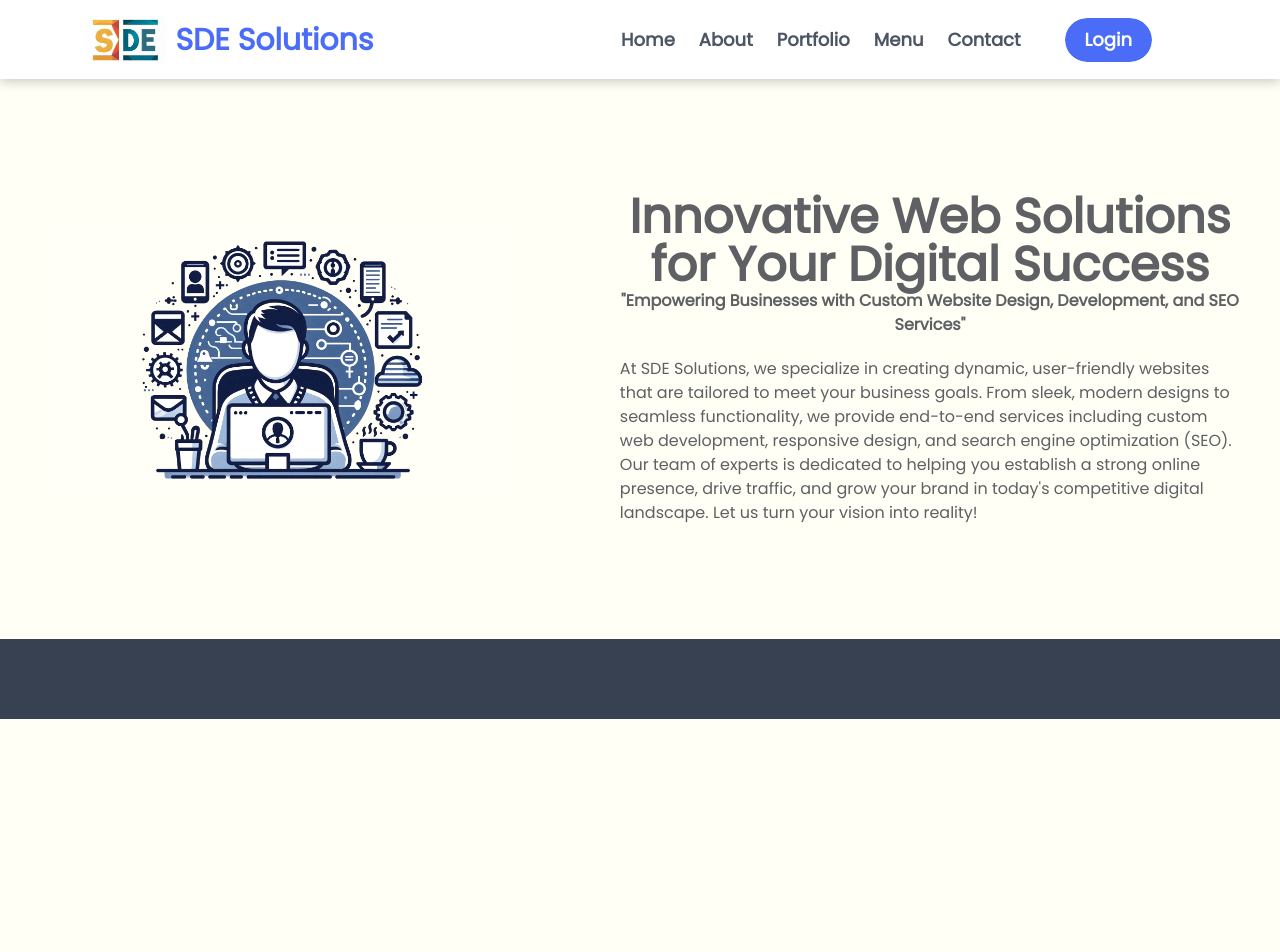
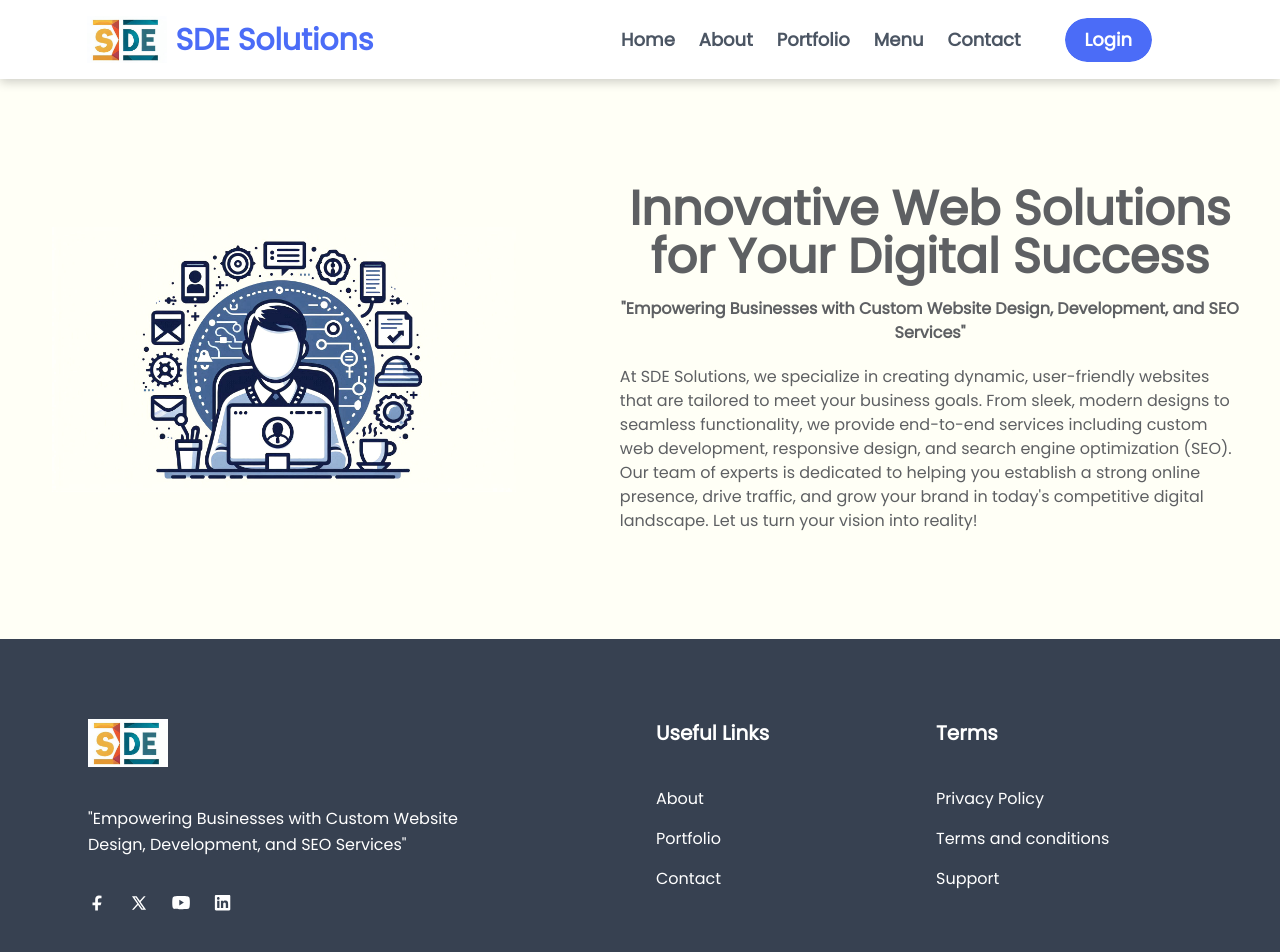
Before and after one commit to mridul82/sde_website_nextjs, a Next.js app: page / in a window 1280 px wide. Shown: the top 952 px of the page. Before the commit the page ends 800 px from the top, so only its background shows below. Built offline with nearby package versions, Linux system fonts and the light colour scheme.

Commit message:
sticky navbar footer added

```diff
--- a/src/components/layout/Footer/index.jsx
+++ b/src/components/layout/Footer/index.jsx
@@ -1,12 +1,186 @@
+import Image from "next/image"
+import Link from "next/link"
 
 const Footer = () => {
   return (
     <>
-      <footer className=' relative z-10 w-full pt-10 bg-gray-700 md:pt-20'>
-        <div className='container'>
+      <footer className=' relative z-10 w-full pt-10 bg-gray-700 md:pt-20 text-white'>
+        <div className='px-20'>
+          <div className="flex flex-wrap">
+            <div className="w-full px-2 md:w-1/2">
+              <div className=" mb-12 max-w-[400px] md:mb-16">
+                <Link href="/" className=" mb-8 inline-block">
+                <Image src="/images/sde_logo.jpeg" width={80} height={50}  alt="SDE Logo" />
+                </Link>
+                <p className="mb-9 text-base leading-relaxed text-body-color dark:text-body-color-dark">
+                "Empowering Businesses with Custom Website Design, Development, and SEO Services"
+                </p>
+                <div className="flex flex-row items-center">
+                <a
+                    href="/"
+                    aria-label="social-link"
+                    target="_blank"
+                    rel="noopener noreferrer"
+                    className="mr-6 text-body-color duration-300 hover:text-primary dark:text-body-color-dark dark:hover:text-primary"
+                  >
+                    <svg
+                      width="18"
+                      height="18"
+                      viewBox="0 0 22 22"
+                      fill="none"
+                      xmlns="http://www.w3.org/2000/svg"
+                    >
+                      <path
+                        d="M12.1 10.4939V7.42705C12.1 6.23984 13.085 5.27741 14.3 5.27741H16.5V2.05296L13.5135 1.84452C10.9664 1.66676 8.8 3.63781 8.8 6.13287V10.4939H5.5V13.7183H8.8V20.1667H12.1V13.7183H15.4L16.5 10.4939H12.1Z"
+                        fill="currentColor"
+                      />
+                    </svg>
+                  </a>
+                  <a
+                    href="/"
+                    aria-label="social-link"
+                    target="_blank"
+                    rel="noopener noreferrer"
+                    className="mr-6 text-body-color duration-300 hover:text-primary dark:text-body-color-dark dark:hover:text-primary"
+                  >
+                    <svg
+                      width="18"
+                      height="18"
+                      viewBox="0 0 22 22"
+                      fill="none"
+                      xmlns="http://www.w3.org/2000/svg"
+                    >
+                      <path
+                        fillRule="evenodd"
+                        clipRule="evenodd"
+                        d="M13.9831 19.25L9.82094 13.3176L4.61058 19.25H2.40625L8.843 11.9233L2.40625 2.75H8.06572L11.9884 8.34127L16.9034 2.75H19.1077L12.9697 9.73737L19.6425 19.25H13.9831ZM16.4378 17.5775H14.9538L5.56249 4.42252H7.04674L10.808 9.6899L11.4584 10.6039L16.4378 17.5775Z"
+                        fill="currentColor"
+                      />
+                    </svg>
+                  </a>
+                  <a
+                    href="/"
+                    aria-label="social-link"
+                    target="_blank"
+                    rel="noopener noreferrer"
+                    className="mr-6 text-body-color duration-300 hover:text-primary dark:text-body-color-dark dark:hover:text-primary"
+                  >
+                    <svg
+                      width="18"
+                      height="14"
+                      viewBox="0 0 18 14"
+                      className="fill-current"
+                    >
+                      <path d="M17.5058 2.07119C17.3068 1.2488 16.7099 0.609173 15.9423 0.395963C14.5778 7.26191e-08 9.0627 0 9.0627 0C9.0627 0 3.54766 7.26191e-08 2.18311 0.395963C1.41555 0.609173 0.818561 1.2488 0.619565 2.07119C0.25 3.56366 0.25 6.60953 0.25 6.60953C0.25 6.60953 0.25 9.68585 0.619565 11.1479C0.818561 11.9703 1.41555 12.6099 2.18311 12.8231C3.54766 13.2191 9.0627 13.2191 9.0627 13.2191C9.0627 13.2191 14.5778 13.2191 15.9423 12.8231C16.7099 12.6099 17.3068 11.9703 17.5058 11.1479C17.8754 9.68585 17.8754 6.60953 17.8754 6.60953C17.8754 6.60953 17.8754 3.56366 17.5058 2.07119ZM7.30016 9.44218V3.77687L11.8771 6.60953L7.30016 9.44218Z" />
+                    </svg>
+                  </a>
+                  <a
+                    href="/"
+                    aria-label="social-link"
+                    target="_blank"
+                    rel="noopener noreferrer"
+                    className="text-body-color duration-300 hover:text-primary dark:text-body-color-dark dark:hover:text-primary"
+                  >
+                    <svg
+                      width="17"
+                      height="16"
+                      viewBox="0 0 17 16"
+                      className="fill-current"
+                    >
+                      <path d="M15.2196 0H1.99991C1.37516 0 0.875366 0.497491 0.875366 1.11936V14.3029C0.875366 14.8999 1.37516 15.4222 1.99991 15.4222H15.1696C15.7943 15.4222 16.2941 14.9247 16.2941 14.3029V1.09448C16.3441 0.497491 15.8443 0 15.2196 0ZM5.44852 13.1089H3.17444V5.7709H5.44852V13.1089ZM4.29899 4.75104C3.54929 4.75104 2.97452 4.15405 2.97452 3.43269C2.97452 2.71133 3.57428 2.11434 4.29899 2.11434C5.02369 2.11434 5.62345 2.71133 5.62345 3.43269C5.62345 4.15405 5.07367 4.75104 4.29899 4.75104ZM14.07 13.1089H11.796V9.55183C11.796 8.7061 11.771 7.58674 10.5964 7.58674C9.39693 7.58674 9.222 8.53198 9.222 9.47721V13.1089H6.94792V5.7709H9.17202V6.79076H9.19701C9.52188 6.19377 10.2466 5.59678 11.3711 5.59678C13.6952 5.59678 14.12 7.08925 14.12 9.12897V13.1089H14.07Z" />
+                    </svg>
+                  </a>
+                </div>
+              </div>
+            </div>
+
+            <div className="w-full px-4 md:w-1/4">
+                <div className=" mb-12 md:mb-16">
+                  <h2 className="mb-10 text-xl font-bold">
+                    Useful Links
+                    </h2>
+                  <ul>
+                    <li>
+                    <Link
+                      href="/about"
+                      className="mb-4 inline-block text-base text-body-color duration-300 hover:text-primary dark:text-body-color-dark dark:hover:text-primary"
+                    >
+                      About
+                    </Link>
+
+                    </li>
+                    <li>
+                    <Link
+                      href="/portfolio"
+                      className="mb-4 inline-block text-base text-body-color duration-300 hover:text-primary dark:text-body-color-dark dark:hover:text-primary"
+                    >
+                      Portfolio
+                    </Link>
+
+                    </li>
+                    <li>
+                    <Link
+                      href="/contact"
+                      className="mb-4 inline-block text-base text-body-color duration-300 hover:text-primary dark:text-body-color-dark dark:hover:text-primary"
+                    >
+                      Contact
+                    </Link>
+
+                    </li>
+                  </ul>
+                </div>
+            </div>
+
+
+            <div className="w-full px-4 md:w-1/4">
+                <div className=" mb-12 md:mb-16">
+                  <h2 className="mb-10 text-xl font-bold">
+                   Terms
+                    </h2>
+                  <ul>
+                    <li>
+                    <Link
+                      href="/about"
+                      className="mb-4 inline-block text-base text-body-color duration-300 hover:text-primary dark:text-body-color-dark dark:hover:text-primary"
+                    >
+                      Privacy Policy
+                    </Link>
+
+                    </li>
+                    <li>
+                    <Link
+                      href="/portfolio"
+                      className="mb-4 inline-block text-base text-body-color duration-300 hover:text-primary dark:text-body-color-dark dark:hover:text-primary"
+                    >
+                      Terms and conditions
+                    </Link>
+
+                    </li>
+                    <li>
+                    <Link
+                      href="/contact"
+                      className="mb-4 inline-block text-base text-body-color duration-300 hover:text-primary dark:text-body-color-dark dark:hover:text-primary"
+                    >
+                      Support
+                    </Link>
+
+                    </li>
+                  </ul>
+                </div>
+            </div>
+
+          </div>
 
         </div>
 
+
+        <div className="h-px w-full ">
+        <div className="py-8">
+            <p className="text-center text-base text-gray-900 ">
+              Develop by @SDE Solution Tech
+              </p>
+            </div>
+        </div>
       </footer>
     </>
 
--- a/src/components/layout/Header.js
+++ b/src/components/layout/Header.js
@@ -1,14 +1,31 @@
 "use client";
+import { useEffect, useState } from 'react';
 import Logo from './Logo';
 import MobileNav from './MobileNav';
 import NavBar from './NavBar';
 
 const Header = () => {
+  const [sticky, setSticky] = useState(false)
+  const handleScroll = () => {
+    const scrollPosition = window.screenY;
+    const windowHeight = window.innerHeight * 0.5;
 
+    if (scrollPosition < windowHeight) {
+      setSticky(true);
+    } else {
+      setSticky(false);
+    }
+  };
+  useEffect(() => {
+    window.addEventListener("scroll", handleScroll);
+    return () => {
+      window.removeEventListener("scroll", handleScroll);
+    };
+  },[]);
 
   return (
-    <header className="flex items-center justify-between bg-white shadow-[0_3px_10px_rgb(0,0,0,0.2)] p-4 h-13 px-5 md:px-32">
-
+    <header className={sticky ? "sticky top-0 z-50" : ""}>
+      <div className='flex items-center justify-between bg-white shadow-[0_3px_10px_rgb(0,0,0,0.2)] p-4 h-13 px-5 md:px-32'>
       <Logo />
 
   {/* Push NavBar to the right in desktop mode */}
@@ -20,6 +37,8 @@ const Header = () => {
   <div className="md:hidden">
     <MobileNav />
   </div>
+      </div>
+
     </header>
   );
 };
--- a/src/components/layout/Hero.jsx
+++ b/src/components/layout/Hero.jsx
@@ -6,7 +6,7 @@ const Hero = () => {
       <img src="../images/hero_image.png" alt="img" style={{ maxHeight: '500px', width: '90%', height: 'auto' }}  loading="lazy" />
     </div>
       <div className="w-full md:w-[55%] text-center p-5">
-      <h4 className="text-3xl md:text-5xl font-semibold leading-tight">
+      <h4 className="text-3xl md:text-5xl font-semibold leading-tight mb-4">
       Innovative Web Solutions for Your Digital Success</h4>
         <span className="text-brightGreen font-semibold"> "Empowering Businesses with Custom Website Design, Development, and SEO Services"</span>
 
```
Also changed, not shown: package.json (+5 -5 lines), 1 other file (tests, documents, lock files or other folders).
